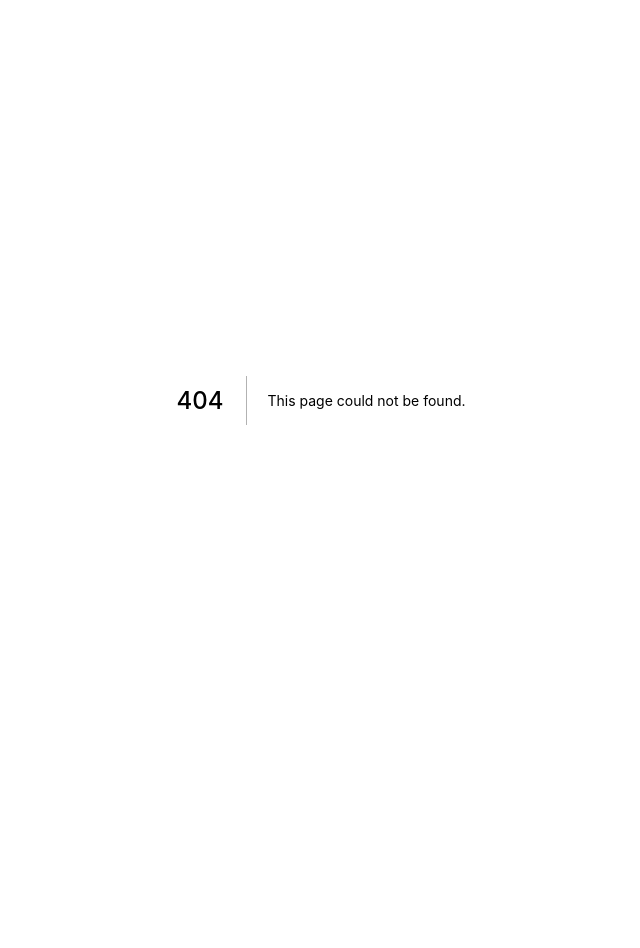
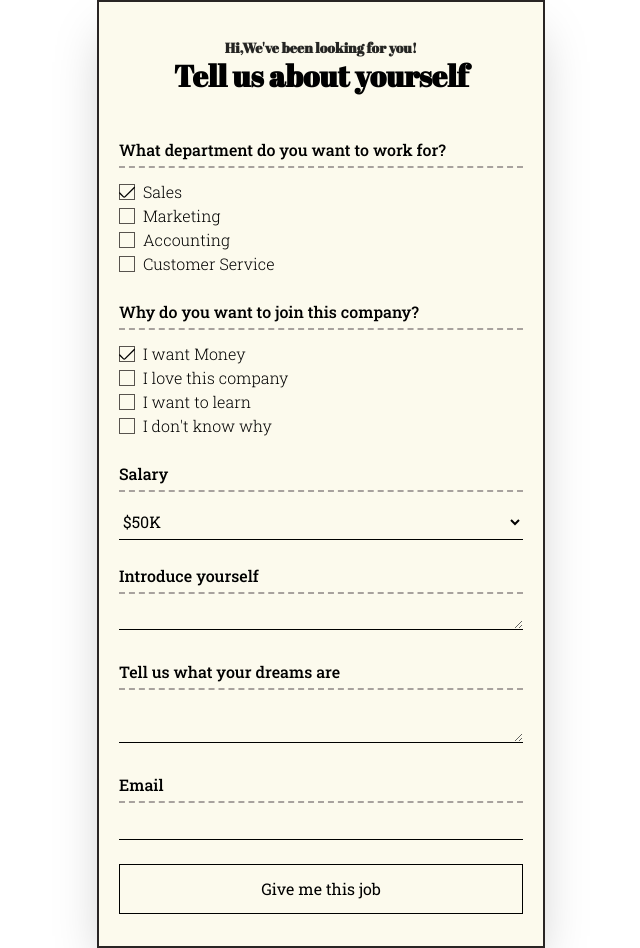
Before and after one commit to Eastynfromeast/nomad-market-12, a Next.js app: page /form-tailwind in a window 1280 px wide. Before the commit this address had no page. Shown: the whole page, without its empty margins (319-959 px from the left). Before the commit the page ends 800 px from the top, so only its background shows below. Built offline with nearby package versions, Linux system fonts and the light colour scheme.

Commit message:
Do some practice of react-hook-form and tailwind css

```diff
--- a/pages/form-challenge.tsx
+++ b/pages/form-challenge.tsx
@@ -79,7 +79,7 @@ export default function FormChallenge() {
 				</div>
 				<div className="message-wrap">
 					{isSubmitSuccessful && <span className="success-message">YAY! Welcome back!</span>}
-					{errors.errors && <span className="error-message">{errors.errors?.message}</span>}
+					{/* {errors.errors && <span className="error-message">{errors.errors?.message}</span>} */}
 				</div>
 			</form>
 		</div>
--- /dev/null
+++ b/pages/form-tailwind.tsx
@@ -0,0 +1,141 @@
+import { FieldErrors, useForm } from "react-hook-form";
+
+const Department = ["Sales", "Marketing", "Accounting", "Customer Service"];
+const JoinReasons = ["I want Money", "I love this company", "I want to learn", "I don't know why"];
+const Salaries = ["$50K", "$100K", "$150K", "$200K"];
+
+interface IForm {
+	department: string;
+	joinReason: string;
+	salary: string;
+	introduction: string;
+	dream: string;
+	email: string;
+}
+
+export default function FormDecoration() {
+	const {
+		register,
+		handleSubmit,
+		formState: { errors, isSubmitSuccessful },
+	} = useForm<IForm>({
+		mode: "onSubmit",
+	});
+	const onValid = (data: IForm) => {
+		console.log("yay!");
+	};
+
+	const onInvalid = (errors: FieldErrors) => {
+		console.log(errors);
+	};
+	return (
+		<div className="screen-container">
+			<form className="form-container" onSubmit={handleSubmit(onValid, onInvalid)}>
+				<h1 className="abril">
+					<span className="block text-sm opacity-85">Hi,We've been looking for you!</span>
+					Tell us about yourself
+				</h1>
+				<div className="input-wrap">
+					<h2>What department do you want to work for?</h2>
+					{Department.map((option, index) => (
+						<label key={index}>
+							<input
+								{...register("department", {
+									required: "please choose the department you want to join",
+								})}
+								type="radio"
+								name="department"
+								value={option}
+								defaultChecked={index === 0 ? true : false}
+								className="peer"
+							/>
+							<svg xmlns="http://www.w3.org/2000/svg" id="Outline" viewBox="0 0 24 24" className="opacity-0 peer-checked:opacity-100 transition-opacity">
+								<path d="M22.319,4.431,8.5,18.249a1,1,0,0,1-1.417,0L1.739,12.9a1,1,0,0,0-1.417,0h0a1,1,0,0,0,0,1.417l5.346,5.345a3.008,3.008,0,0,0,4.25,0L23.736,5.847a1,1,0,0,0,0-1.416h0A1,1,0,0,0,22.319,4.431Z" />
+							</svg>
+							{option}
+						</label>
+					))}
+					{errors.department && <p className="error-message">{errors?.department.message}</p>}
+				</div>
+				<div className="input-wrap">
+					<h2>Why do you want to join this company?</h2>
+					{JoinReasons.map((joinReason, index) => (
+						<label key={index}>
+							<input
+								{...register("joinReason", {
+									required: "please choose the reason why you want to join our company",
+								})}
+								type="radio"
+								name="join-reason"
+								value={joinReason}
+								defaultChecked={index === 0 ? true : false}
+								className="peer"
+							/>
+							<svg xmlns="http://www.w3.org/2000/svg" id="Outline" viewBox="0 0 24 24" className="opacity-0 peer-checked:opacity-100 transition-opacity">
+								<path d="M22.319,4.431,8.5,18.249a1,1,0,0,1-1.417,0L1.739,12.9a1,1,0,0,0-1.417,0h0a1,1,0,0,0,0,1.417l5.346,5.345a3.008,3.008,0,0,0,4.25,0L23.736,5.847a1,1,0,0,0,0-1.416h0A1,1,0,0,0,22.319,4.431Z" />
+							</svg>
+							{joinReason}
+						</label>
+					))}
+					{errors.joinReason && <p className="error-message">{errors.joinReason?.message}</p>}
+				</div>
+				<div className="input-wrap">
+					<h2>Salary</h2>
+					<select {...register("salary", { required: "please choose the salary amount you want" })}>
+						{Salaries.map((salary, index) => (
+							<option key={index} value={salary}>
+								{salary}
+							</option>
+						))}
+					</select>
+					{errors.salary && <p className="error-message">{errors.salary?.message}</p>}
+				</div>
+				<div className="input-wrap">
+					<h2>Introduce yourself</h2>
+					<textarea
+						{...register("introduction", {
+							required: "Please write down your introduction in short",
+						})}
+						className="h-6"
+					/>
+					{errors.introduction && <p className="error-message">{errors.introduction?.message}</p>}
+				</div>
+				<div className="input-wrap">
+					<h2>Tell us what your dreams are</h2>
+					<textarea
+						{...register("dream", {
+							required: "Tell us what your dreams are in more than 10 characters",
+							minLength: {
+								value: 10,
+								message: "Your dream contents should contain more than 10 characters.",
+							},
+						})}
+					/>
+					{errors.dream && <p className="error-message">{errors.dream?.message}</p>}
+				</div>
+				<div className="input-wrap">
+					<h2>Email</h2>
+					<input
+						{...register("email", {
+							required: "Email is required",
+							validate: {
+								onlyNaver: value => value.endsWith("@naver.com") || "Only @naver.com is allowed",
+							},
+						})}
+						type="email"
+					/>
+					{errors.email && <p className="error-message">{errors.email?.message}</p>}
+				</div>
+				<div className="input-wrap">
+					<input type="submit" value="Give me this job" />
+				</div>
+				{isSubmitSuccessful && (
+					<p className="success-message cursive">
+						Your application is submitted successfully!
+						<br /> Please wait for our response email. <br /> Thank you for your application :)
+					</p>
+				)}
+			</form>
+		</div>
+	);
+}
--- a/styles/globals.css
+++ b/styles/globals.css
@@ -1,3 +1,5 @@
+@import url("https://fonts.googleapis.com/css2?family=Abril+Fatface&family=Dancing+Script:wght@400..700&family=Roboto+Slab:wght@100..900&display=swap");
+
 @tailwind base;
 @tailwind components;
 @tailwind utilities;
@@ -6,7 +8,7 @@ html,
 body {
 	padding: 0;
 	margin: 0;
-	font-family: -apple-system, BlinkMacSystemFont, Segoe UI, Roboto, Oxygen, Ubuntu, Cantarell, Fira Sans, Droid Sans, Helvetica Neue, sans-serif;
+	font-family: "Roboto Slab", serif;
 }
 
 a {
@@ -29,7 +31,66 @@ a {
 .blog-post-content p {
 	@apply mb-1 text-gray-600;
 }
-
 .blog-post-content ul {
 	@apply pl-10 list-disc;
 }
+
+.cursive {
+	font-family: "Dancing Script", cursive;
+}
+.abril {
+	font-family: "Abril Fatface", serif;
+}
+.screen-container {
+	@apply min-h-screen w-screen flex justify-center items-center;
+}
+
+.screen-container h1 {
+	@apply text-3xl font-extrabold pt-1 pb-5 text-center;
+}
+
+.form-container {
+	@apply bg-[#FCFAED] flex flex-col justify-center items-center border-stone-800 border-2 w-1/2 max-w-md py-8 px-5 shadow-2xl gap-6;
+}
+
+.input-wrap {
+	@apply w-full;
+}
+
+.input-wrap h2 {
+	@apply font-medium border-b-2 border-stone-400 border-dashed pb-1 mb-3;
+}
+
+.input-wrap label {
+	@apply flex items-center gap-2 font-light;
+}
+
+.input-wrap input[type="radio"] {
+	@apply appearance-none bg-transparent border-[1px] border-stone-600 rounded-none size-4 p-1;
+}
+.input-wrap svg {
+	@apply absolute size-4;
+}
+
+.input-wrap select {
+	@apply block w-full h-9 outline-none bg-transparent border-b-[1px] border-black focus:ring focus:ring-stone-300;
+}
+.input-wrap textarea {
+	@apply w-full min-h-3 text-sm bg-transparent border-black border-b-[1px] focus:outline-stone-600;
+}
+
+.input-wrap input[type="email"] {
+	@apply w-full bg-transparent border-black border-b-[1px] focus:outline-stone-600;
+}
+
+input[type="submit"] {
+	@apply block border-black border-[1px] w-full mx-auto py-3 transition hover:bg-black hover:text-[#FCFAED];
+}
+
+.error-message {
+	@apply text-rose-600 text-sm font-medium pt-1;
+}
+
+.success-message {
+	@apply text-indigo-900 text-center text-xl font-semibold leading-tight;
+}
```
